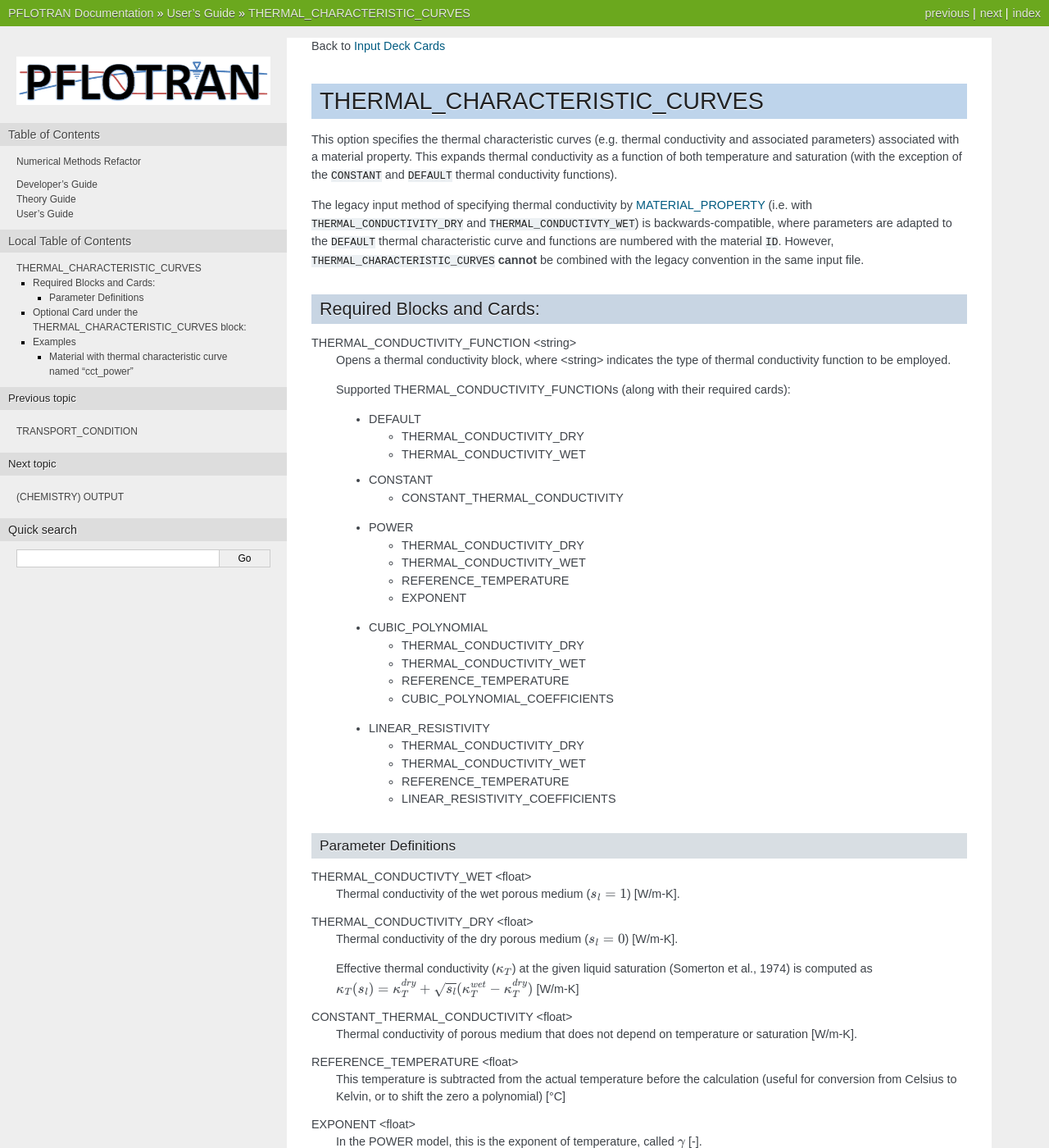
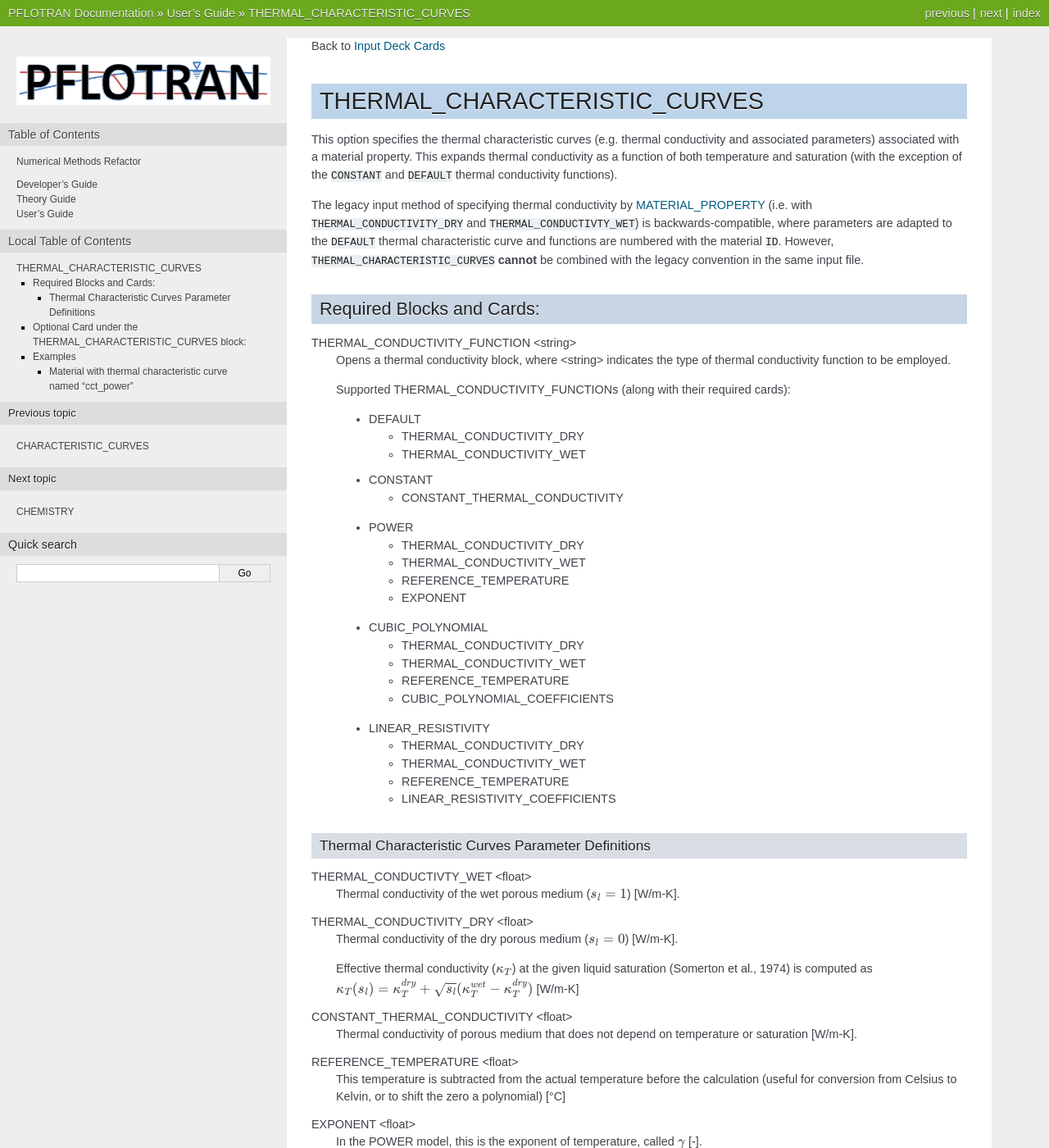
Before and after one commit to Miracloon/pflotran-documentation, a Sphinx documentation site: the page built from source/user_guide/cards/subsurface/characteristic_curves_thermal_card.rst, in a window 1280 px wide and 1400 px high. Shown: the whole window at 82% size. Built offline with Sphinx 7.4.7, drawn with Linux system fonts in a browser that asks for light colours.

Commit message:
Tweaks to avoid warnings.

```diff
--- a/source/user_guide/cards/process_model_cards/thermal_properties_card.rst
+++ b/source/user_guide/cards/subsurface/characteristic_curves_thermal_card.rst
@@ -53,10 +53,10 @@
     + REFERENCE_TEMPERATURE
     + LINEAR_RESISTIVITY_COEFFICIENTS
 
-.. _parameter-definitions:
+.. _tcc-parameter-definitions:
 
-Parameter Definitions
----------------------
+Thermal Characteristic Curves Parameter Definitions
+---------------------------------------------------
 
 THERMAL_CONDUCTIVTY_WET <float>
  Thermal conductivity of the wet porous medium (:math:`s_l=1`) [W/m-K].
@@ -109,7 +109,7 @@
 ********
 
 Material with thermal characteristic curve named "cct_power"
-------------
+------------------------------------------------------------
  ::
 
   MATERIAL_PROPERTY soil
--- a/source/user_guide/cards/subsurface/material_property_card.rst
+++ b/source/user_guide/cards/subsurface/material_property_card.rst
@@ -151,7 +151,7 @@
 
 THERMAL_CHARACTERISTIC_CURVES <string>
 
-  Name of thermal characteristic curve to be associated with material. There cannot be multiple curves with the same name.
+  Name of thermal characteristic curve to be associated with material. This replaces THERMAL_CONDUCTIVITY_DRY and THERMAL_CONDUCTIVITY_WET.
 
 THERMAL_CONDUCTIVITY_DRY <float>
 
--- a/source/user_guide/user_guide.rst
+++ b/source/user_guide/user_guide.rst
@@ -76,7 +76,6 @@
    :glob:
 
    /user_guide/cards/subsurface/*
-   /user_guide/cards/process_model_cards/*
 
 CHEMISTRY Block Cards
 +++++++++++++++++++++
```
